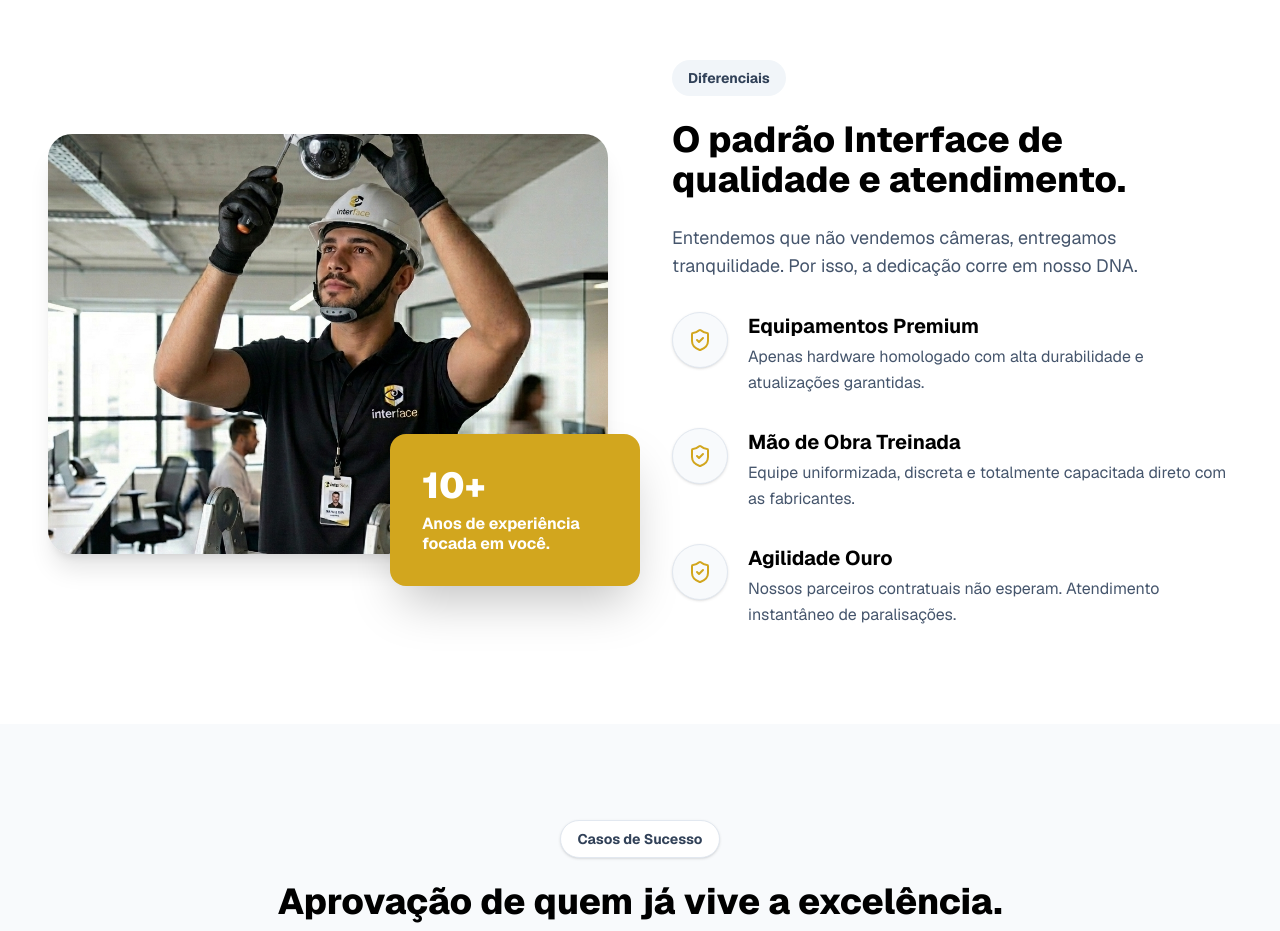
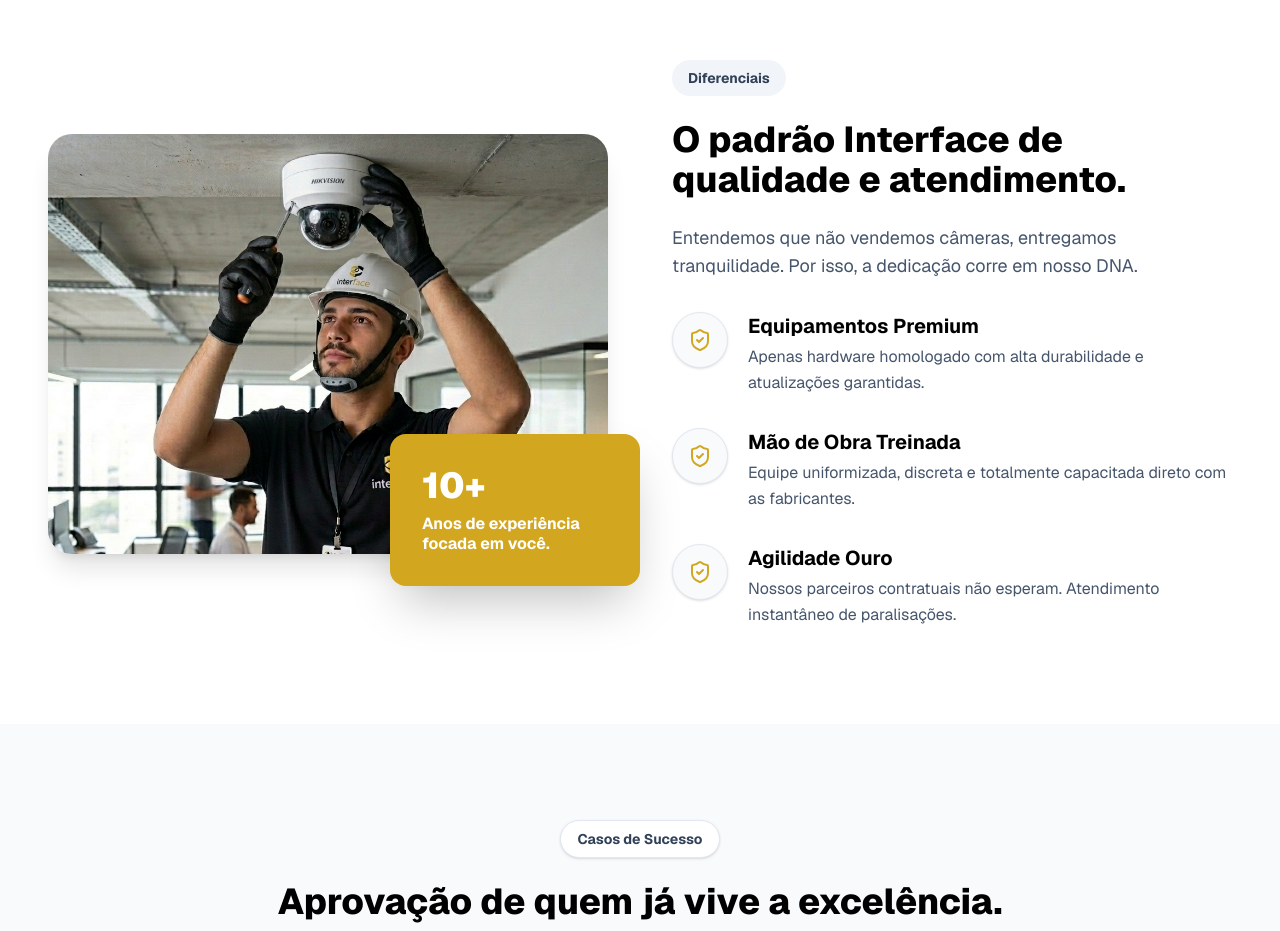
Before and after one commit to leite924/interface, a Next.js app: page / in a window 1280 px wide. Shown: the part 2480-3411 px from the top of the page. Built offline with nearby package versions, Linux system fonts and the light colour scheme.

Commit message:
fix: ajusta crop css para o tipo object-top e garante visão plena das câmeras superior

```diff
--- a/src/app/page.tsx
+++ b/src/app/page.tsx
@@ -334,7 +334,7 @@ export default function LandingPage() {
                 className="relative order-2 lg:order-1"
               >
                 <div className="w-full aspect-[4/3] rounded-3xl overflow-hidden shadow-xl">
-                    <img src="/tech-maintenance.png" alt="Técnico de Manutenção" className="w-full h-full object-cover" />
+                    <img src="/tech-maintenance.png" alt="Técnico de Manutenção" className="w-full h-full object-cover object-top" />
                 </div>
                 <div className="absolute -bottom-8 -right-8 bg-brand text-white p-8 rounded-2xl shadow-2xl hidden md:block max-w-[250px]">
                    <h4 className="text-4xl font-black mb-2">10+</h4>
```
